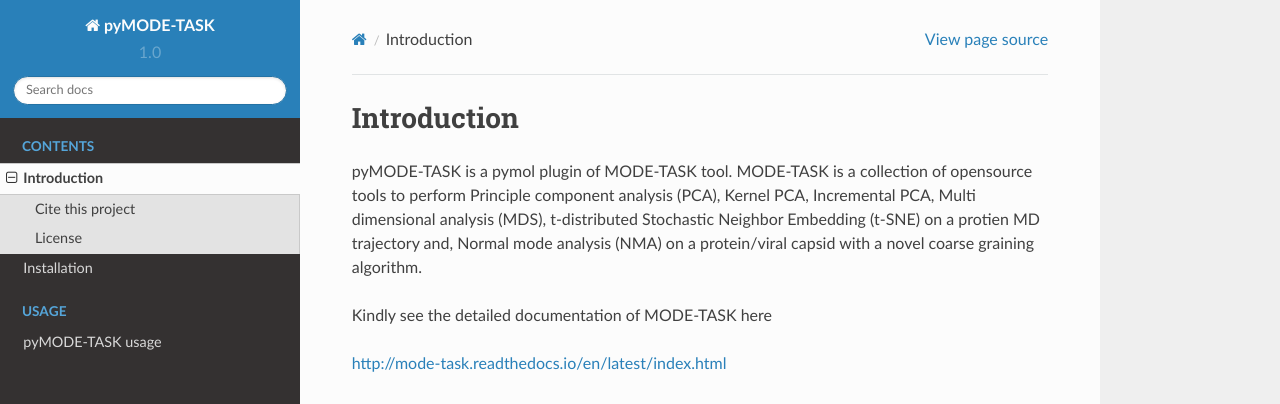
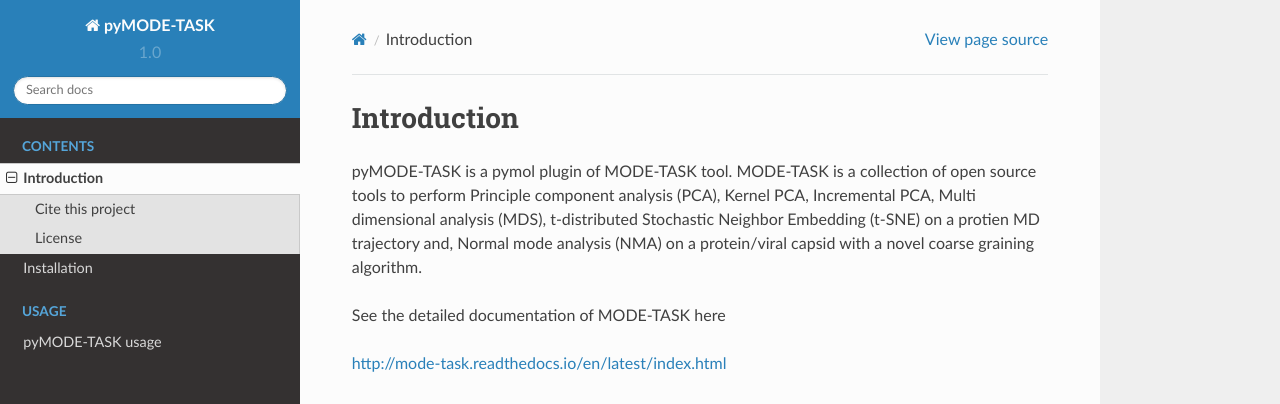
Before and after one commit to michaelglenister/MT-PyMOL, a Sphinx documentation site: the page built from docs/source/intro.rst, in a window 1280 px wide. Shown: the top 404 px of the page. Built offline with Sphinx 7.4.7 and the Read the Docs theme 2.0.0, drawn with Linux system fonts in a browser that asks for light colours; pages that are not in the unit, such as notebooks, are missing from menus.

Commit message:
Update intro.rst

```diff
--- a/docs/source/intro.rst
+++ b/docs/source/intro.rst
@@ -1,12 +1,12 @@
 Introduction
 ====================================
 
-pyMODE-TASK is a pymol plugin of MODE-TASK tool. MODE-TASK is a collection of opensource tools to perform
+pyMODE-TASK is a pymol plugin of MODE-TASK tool. MODE-TASK is a collection of open source tools to perform
 Principle component analysis (PCA), Kernel PCA, Incremental PCA, Multi dimensional analysis (MDS),
 t-distributed Stochastic Neighbor Embedding (t-SNE) on a protien MD trajectory and, Normal mode analysis (NMA)
 on a protein/viral capsid with a novel coarse graining algorithm.
 
-Kindly see the detailed documentation of MODE-TASK here
+See the detailed documentation of MODE-TASK here
 
 http://mode-task.readthedocs.io/en/latest/index.html
 
```
